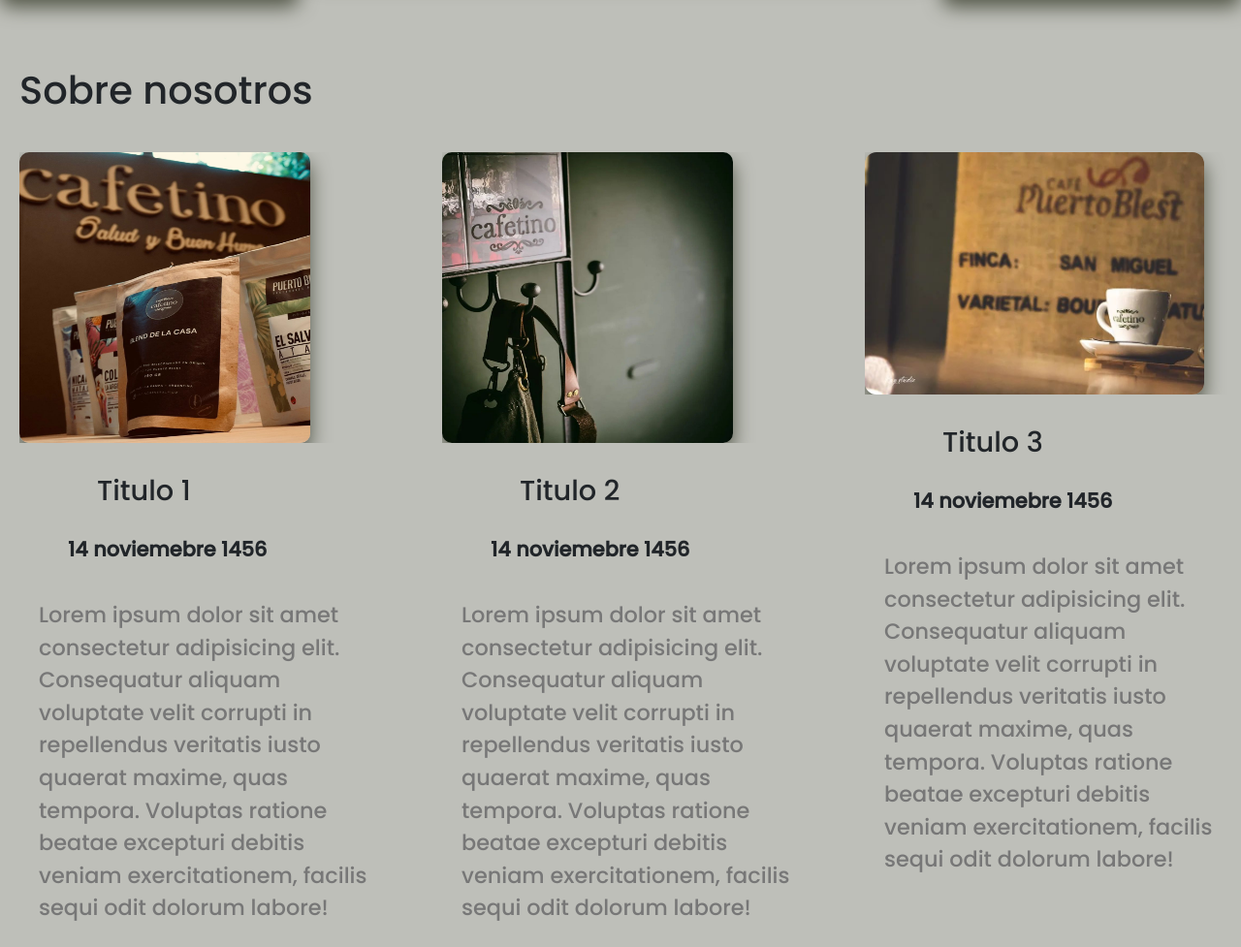
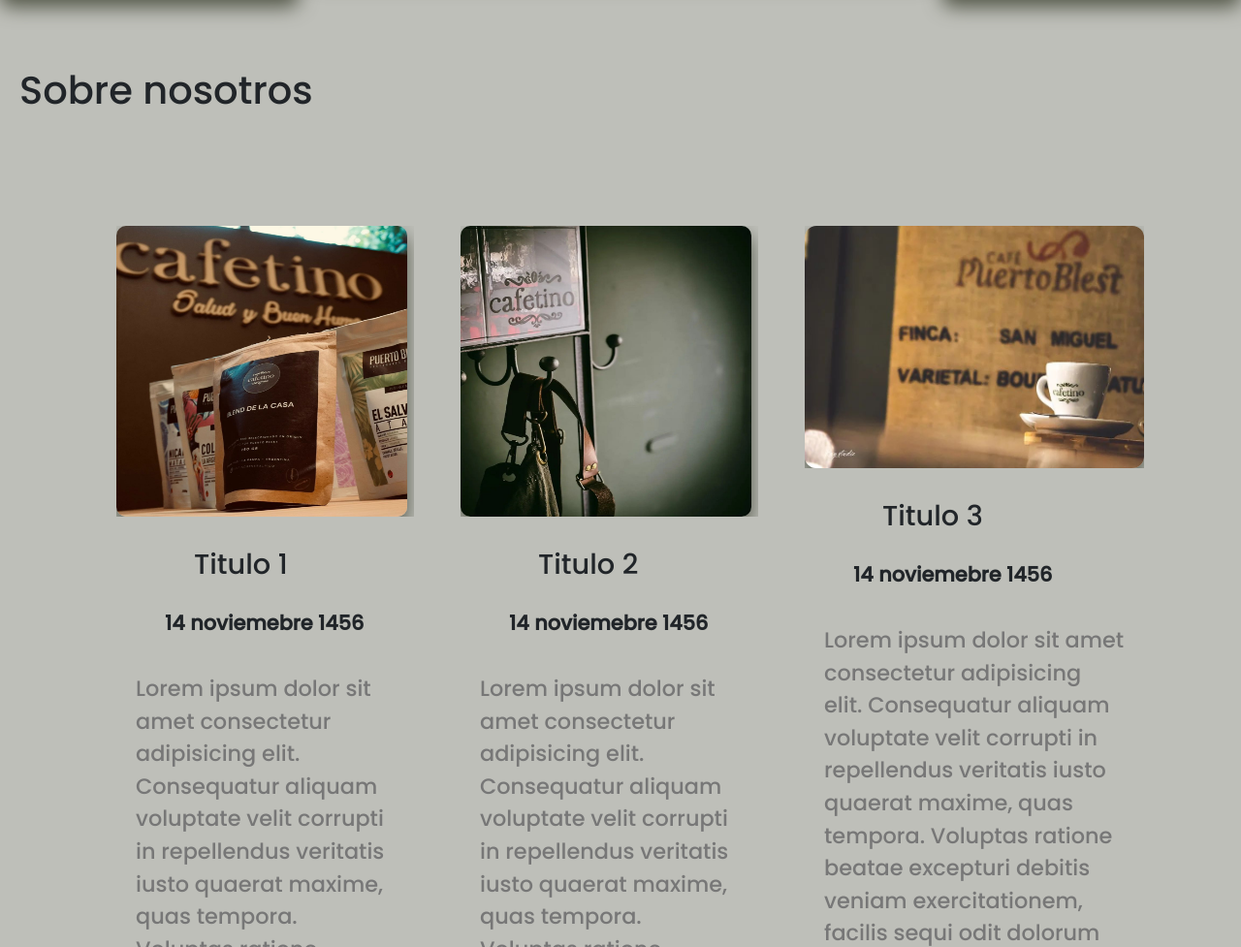
Before and after one commit to JonitoProgramer/Cafetino, a plain HTML site: page index.html in a window 1280 px wide. Shown: the part 2760-3737 px from the top of the page at 97% size. Drawn offline with nearby package versions, Linux system fonts and the light colour scheme; a web font is replaced by a local one.

Commit message:
Modificaciones fotos en CSS

```diff
--- a/css/styles.css
+++ b/css/styles.css
@@ -278,14 +278,16 @@
   .nosotros {
     display: flex;
 	  flex-direction: column;
-    gap: 2rem;
+    gap: 0.5rem;
     margin-left: 20px;
+
   }
 
   .sobre-nosotros {
     display: grid;
 	  grid-template-columns: repeat(3, 1fr);
 	  gap: 3rem;
+    padding: 100px;
   }
 
   .carta-entera {
@@ -351,6 +353,7 @@
 
   }
 
+  /*>>>> FIN SOBRE NOSOTROS <<<<*/
 
 
 
```
